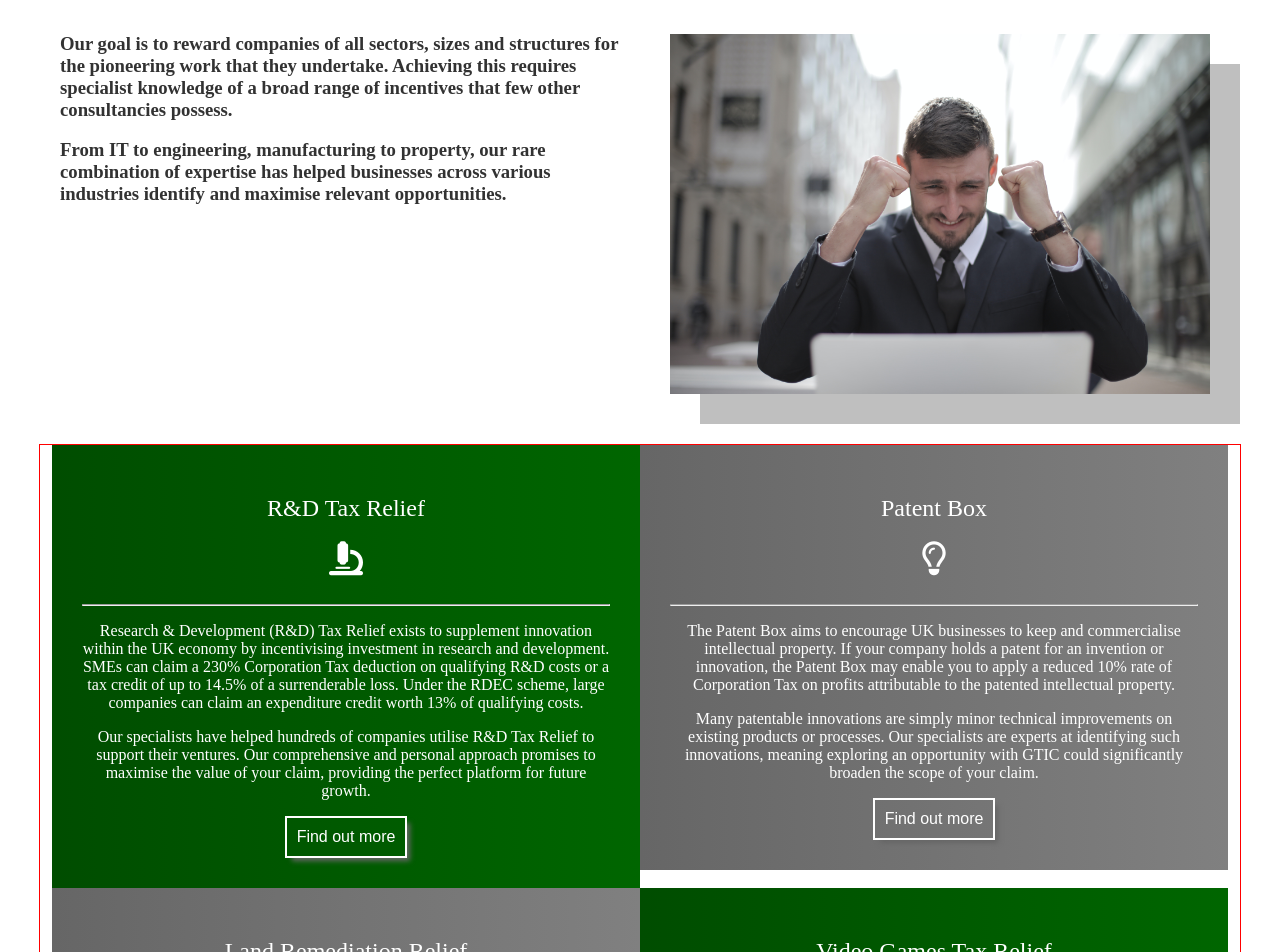
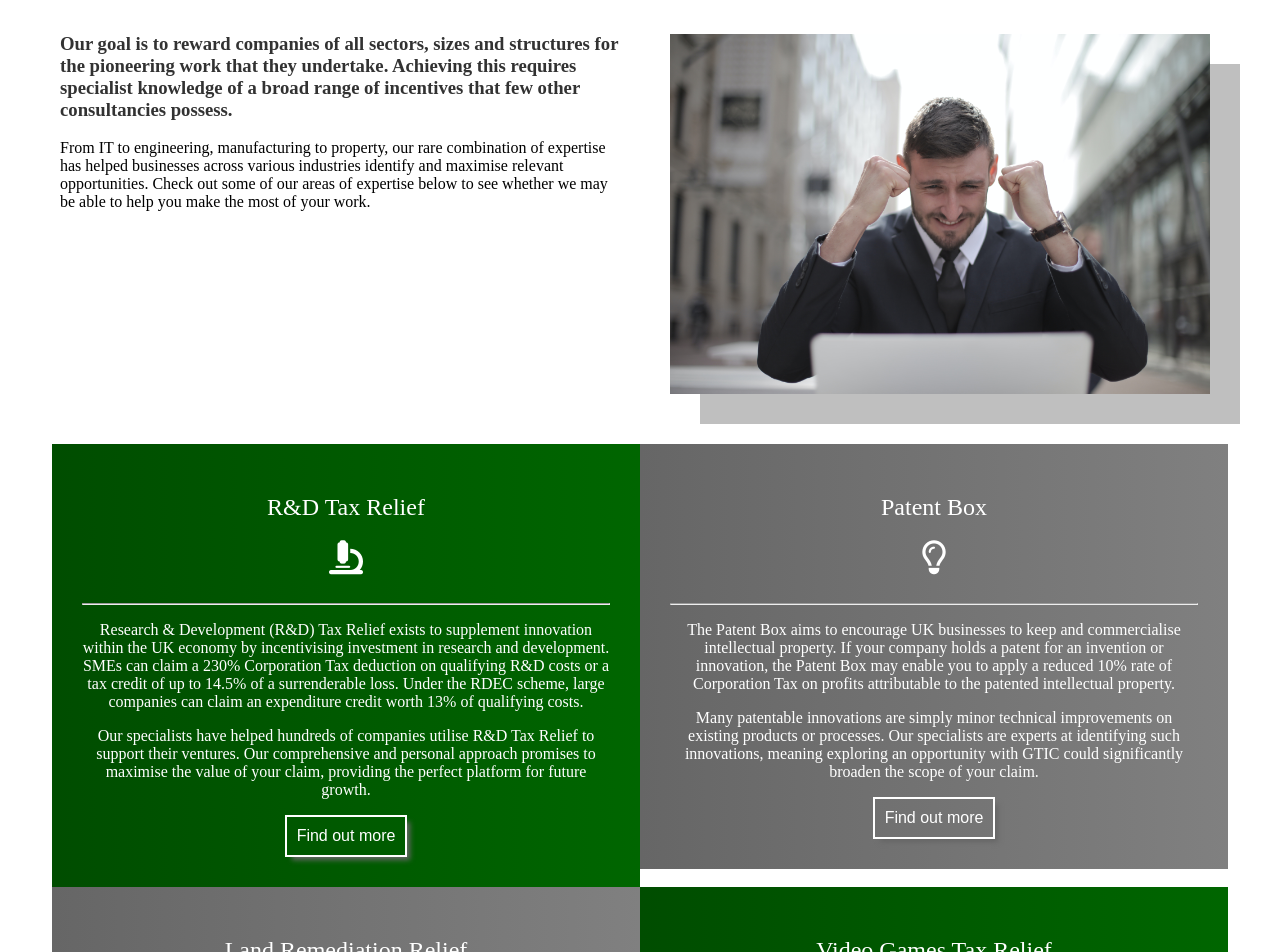
Before and after one commit to samalty/gtic-website, a React (Create React App) app: page /opportunities in a window 1280 px wide. Shown: the part 160-1112 px from the top of the page. Built offline with nearby package versions, Linux system fonts and the light colour scheme; what google-maps-react would draw is missing.

Commit message:
Updated Opportunities and home page CSS.

```diff
--- a/src/components/Home.js
+++ b/src/components/Home.js
@@ -9,6 +9,7 @@ import logo from '../media/logo.png';
 import home from '../media/home.jpg';
 import about from '../media/about.jpg';
 import opportunities from '../media/opportunities.jpg';
+import claims from '../media/claims.jpg';
 
 class Home extends Component {
     constructor(props) {
@@ -58,12 +59,30 @@ class Home extends Component {
                                 work that they undertake. Achieving this requires specialist knowledge of a broad range
                                 of incentives that few other consultancies possess.</h3>
                             <Link to="/opportunities" className="intro-link">
-                                <button className="intro-btn float-right white">Opportunities </button>
+                                <button className="intro-btn float-right white"><span>Opportunities </span></button>
                             </Link>
                         </div>
                         <div className="decoration grey"></div>
                         <div className="image-container bottom-left">
                             <img src={opportunities} alt="Opportunities" className="intro-img"></img>
+                        </div>
+                    </div>
+                </div>
+                <div className="intro-background">
+                    <div className="link-container" data-aos="fade-left">
+                        <div className="text-box grey top-left">
+                            <h2>Making a claim with GTIC</h2>
+                            <hr></hr>
+                            <h3>We promise maximum value and total transparency. Our rigorous claims process blueprint
+                                is designed to identify and capitalise on all available opportunities, while keeping
+                                you in the loop every step of the way.</h3>
+                            <Link to="/making_a_claim" className="intro-link">
+                                <button className="intro-btn"><span>Making a claim </span></button>
+                            </Link>
+                        </div>
+                        <div className="decoration white"></div>
+                        <div className="image-container bottom-right">
+                            <img src={claims} alt="Making a claim" className="intro-img"></img>
                         </div>
                     </div>
                 </div>
--- a/src/components/Home.scss
+++ b/src/components/Home.scss
@@ -54,7 +54,7 @@
 }
 
 h1,h2,h3,h4,h5,p{
-    font-weight: normal;
+    font-weight: 200;
 }
 
 .logo-header{
@@ -165,7 +165,7 @@ h1,h2,h3,h4,h5,p{
 }
 
 .intro-btn{
-    min-width: 150px;
+    min-width: 200px;
     width: auto;
     padding: 15px;
     color: #004d00;
@@ -216,6 +216,7 @@ h1,h2,h3,h4,h5,p{
 .intro-img{
     width: 100%;
     height: auto;
+    opacity: 0.8;
     -webkit-box-shadow: 0px 5px 10px 0px rgba(211,211,211,1);
     -moz-box-shadow: 0px 5px 10px 0px rgba(211,211,211,1);
     box-shadow: 0px 5px 10px 0px rgba(211,211,211,1);
--- a/src/components/Opportunities.js
+++ b/src/components/Opportunities.js
@@ -26,12 +26,13 @@ class Opportunities extends Component {
                     <img src={opportunities} alt="Making a claim" className="img"></img>
                     <div className="intro">
                         <div className="opening-para">
-                                <h3>Our goal is to reward companies of all sectors, sizes and structures for the pioneering work that they
-                                    undertake. Achieving this requires specialist knowledge of a broad range of incentives that few other
-                                    consultancies possess.</h3>
-                                <h3>From IT to engineering, manufacturing to property, our rare combination of expertise has helped businesses
-                                    across various industries identify and maximise relevant opportunities.</h3>
+                            <h3>Our goal is to reward companies of all sectors, sizes and structures for the pioneering work that they
+                                undertake. Achieving this requires specialist knowledge of a broad range of incentives that few other
+                                consultancies possess.</h3>
                         </div>
+                        <p>From IT to engineering, manufacturing to property, our rare combination of expertise has helped businesses
+                            across various industries identify and maximise relevant opportunities. Check out some of our areas of
+                            expertise below to see whether we may be able to help you make the most of your work.</p>
                     </div>
                 </div>
                 <br></br>
--- a/src/components/Opportunities.scss
+++ b/src/components/Opportunities.scss
@@ -34,21 +34,21 @@ h1{
     display: none;
     @media screen and (min-width: 1000px) {
         display: table;
+        width: 100%;
         max-width: 1200px;
         margin: auto;
         margin-bottom: 30px;
         text-align: center;
         overflow: auto;
-        border: 1px solid red;
     }
 }
 
 .incentives-browser > div{
     display: inline-table;
-    position: relative;
-    margin-top: 0px;
+    vertical-align: top;
+    height: 100%;
+    width: 49%;
     color: #ffffff;
-    width: 49%;
     padding: 30px;
     box-sizing: border-box;
 }
@@ -94,13 +94,11 @@ h1{
 /* Mobile view */
 
 .incentives-mobile{
-    transform: translate(-0%, -15%);
+    transform: translate(-0%, -20%);
     @media screen and (min-width: 1000px) {
         display: none;
     }
 }
-
-/* Accordion */
 
 .accordion{
     padding: 0px;
@@ -160,8 +158,6 @@ h1{
     z-index: 2000;
 }
 
-/* Accordion find out button */
-
 .find-out-accordion{
     color: #ffffff;
     background-color: #004d00;
```
